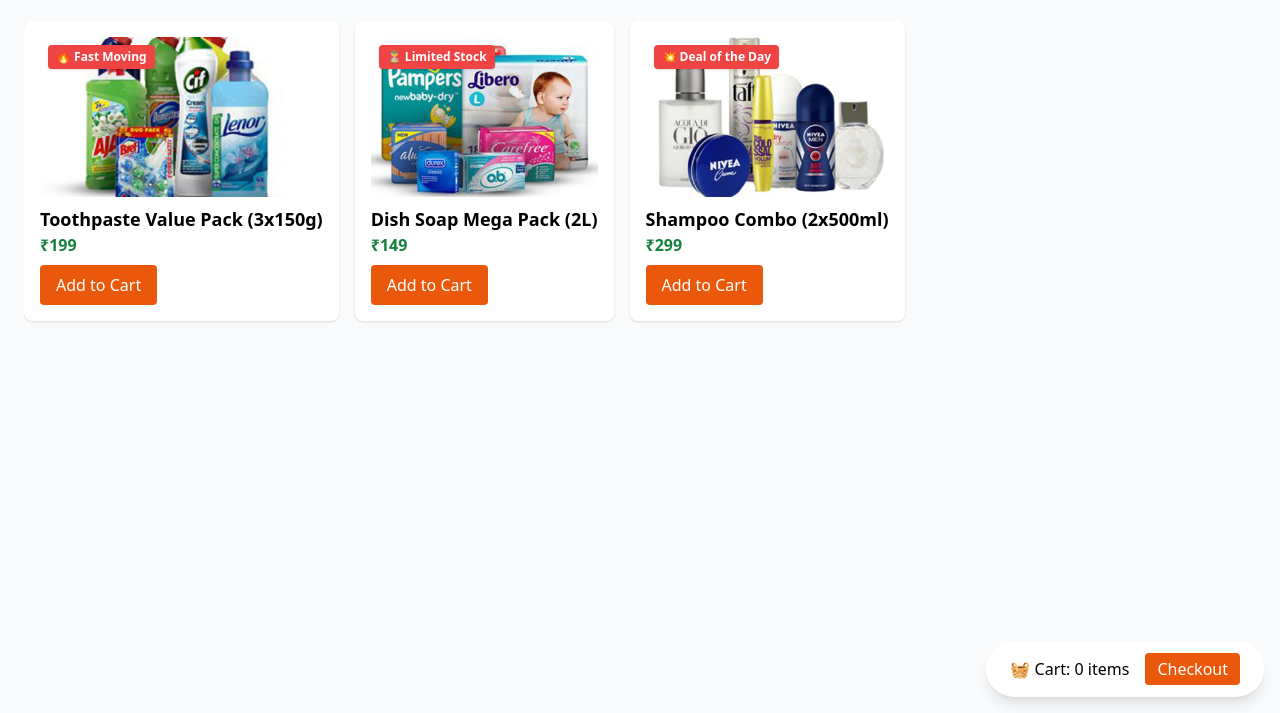
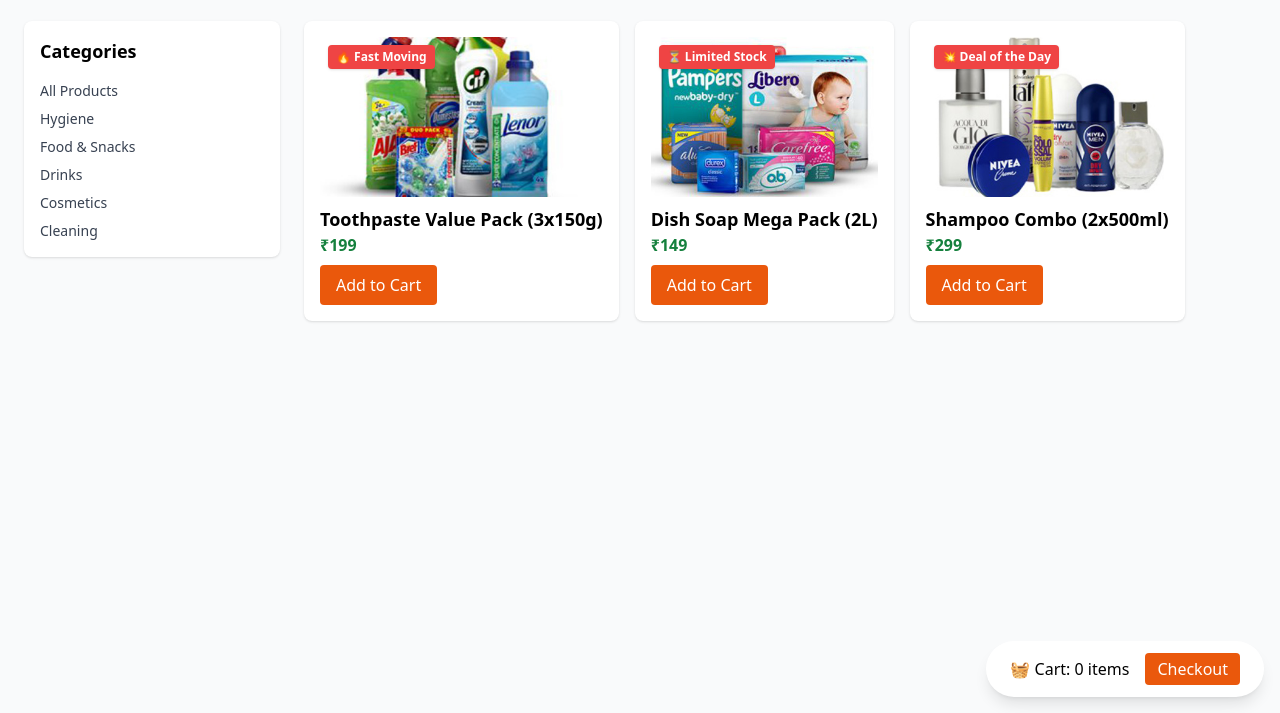
Before and after one commit to IstosMedical/fmcg, a plain HTML site: page index.html in a window 1280 px wide. Shown: the part 87-800 px from the top of the page. Drawn offline with nearby package versions, Linux system fonts and the light colour scheme.

Commit message:
Update index.html

```diff
--- a/index.html
+++ b/index.html
@@ -3,8 +3,8 @@
   <head>
     <meta charset="UTF-8" />
     <title>Bulk FMCG Store</title>
+    <meta name="viewport" content="width=device-width, initial-scale=1.0" />
     <link rel="icon" href="favicon.ico" type="image/x-icon" />
-    <meta name="viewport" content="width=device-width, initial-scale=1.0" />
     <script src="https://cdn.tailwindcss.com"></script>
     <script defer src="products.js"></script>
     <script defer src="app.js"></script>
@@ -17,8 +17,24 @@
       <p class="text-sm text-gray-600 mt-1">Fast-moving household deals. Limited stock. Act fast!</p>
     </header>
 
-    <!-- 🧃 Product Grid -->
-    <section id="product-grid" class="flex overflow-x-auto space-x-4 pb-4"></section>
+    <!-- 🧭 Main Layout -->
+    <main class="flex gap-6">
+      <!-- 🗂️ Category Panel -->
+      <aside class="w-64 bg-white shadow rounded-lg p-4 h-fit sticky top-6">
+        <h2 class="text-lg font-bold mb-4">Categories</h2>
+        <ul class="space-y-2 text-sm text-gray-700">
+          <li><button onclick="filterProducts('All')" class="hover:text-orange-600">All Products</button></li>
+          <li><button onclick="filterProducts('Hygiene')" class="hover:text-orange-600">Hygiene</button></li>
+          <li><button onclick="filterProducts('Food')" class="hover:text-orange-600">Food & Snacks</button></li>
+          <li><button onclick="filterProducts('Drinks')" class="hover:text-orange-600">Drinks</button></li>
+          <li><button onclick="filterProducts('Cosmetics')" class="hover:text-orange-600">Cosmetics</button></li>
+          <li><button onclick="filterProducts('Cleaning')" class="hover:text-orange-600">Cleaning</button></li>
+        </ul>
+      </aside>
+
+      <!-- 🧃 Product Grid -->
+      <section id="product-grid" class="flex flex-wrap gap-4"></section>
+    </main>
 
     <!-- 🧺 Cart Panel -->
     <div
```
